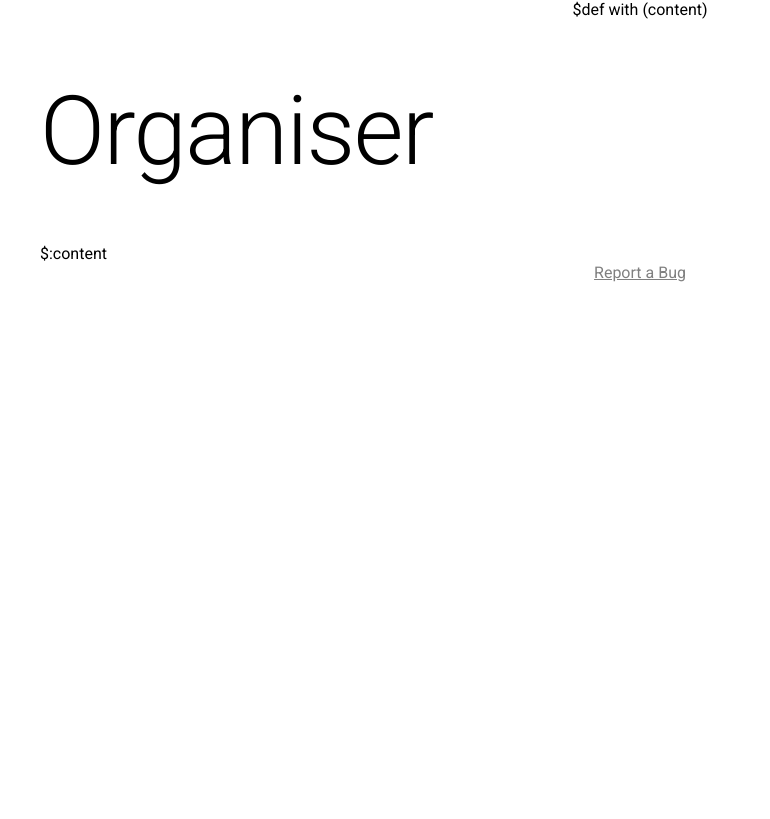
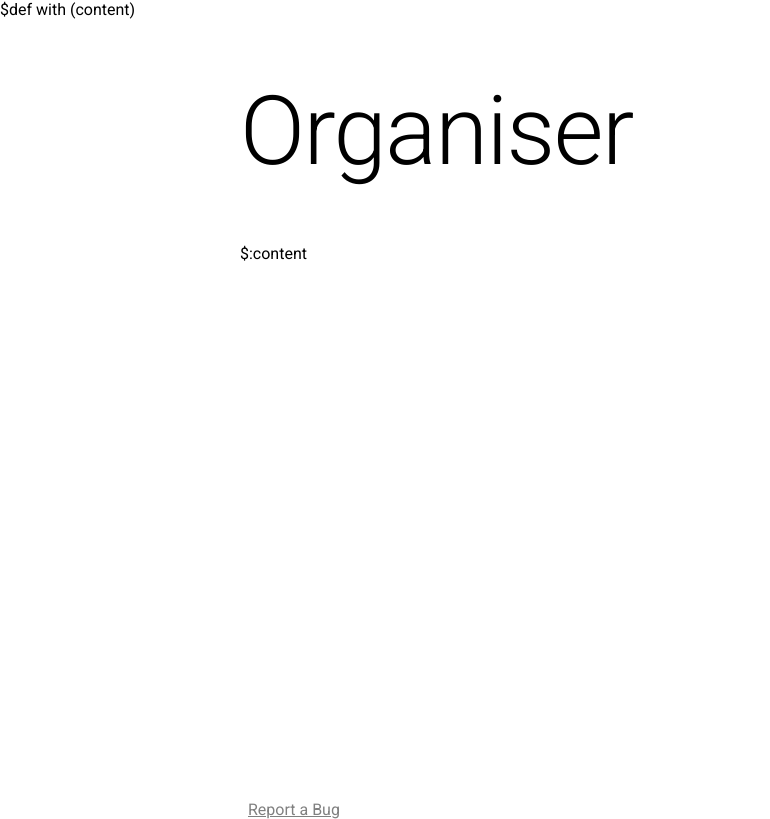
Before and after one commit to kittsville/Organiser, a Python web app: template templates/layout.html in a window 1280 px wide. Shown: the whole page, without its empty margins (0-770 px from the left). Before the commit the page ends 282 px from the top, so only its background shows below. Run offline with Jinja, Linux system fonts and the light colour scheme; the template is opened without the code that fills it, so the values that code supplies are empty.

Commit message:
Improve CSS
Pin footer to bottom. Other changes but UI is still meh

Close #4
See #5

```diff
--- a/static/styles.css
+++ b/static/styles.css
@@ -1,14 +1,16 @@
 body {
-  display: flex;
-  flex-direction: column;
-  justify-content: center;
-  align-items: center;
-  margin-top: 0;
+  margin: 0;
 }
 
-main {
+.spacer {
+  display: flex;
+  min-height: 100vh;
+  flex-direction: column;
+  justify-content: flex-start;
   width: 100%;
-  max-width: 1200px;
+  max-width: 800px;
+  margin: 0 auto;
+
 }
 
 #lists {
@@ -29,6 +31,10 @@ main {
   margin-bottom: 0.5em;
 }
 
+footer {
+  margin-top: auto;
+}
+
 footer a {
   margin: .5rem;
 }
--- a/templates/layout.html
+++ b/templates/layout.html
@@ -41,16 +41,18 @@ $def with (content)
     <link rel="shortcut icon" href="/static/favicons/favicon.ico">
   </head>
   <body class="mdc-typography">
-    <main>
+    <div class="spacer">
       <h1 class="mdc-typography mdc-typography--headline1">Organiser</h1>
 
-      $:content
-    </main>
+      <main>
+        $:content
+      </main>
 
-    <footer>
-      <a href="https://github.com/kittsville/Organiser">Report a Bug</a>
-    </footer>
+      <script defer src="/static/material-components-web.min.js"></script>
 
-    <script defer src="/static/material-components-web.min.js"></script>
+      <footer>
+        <a href="https://github.com/kittsville/Organiser">Report a Bug</a>
+      </footer>
+    </div>
   </body>
 </html>
```
